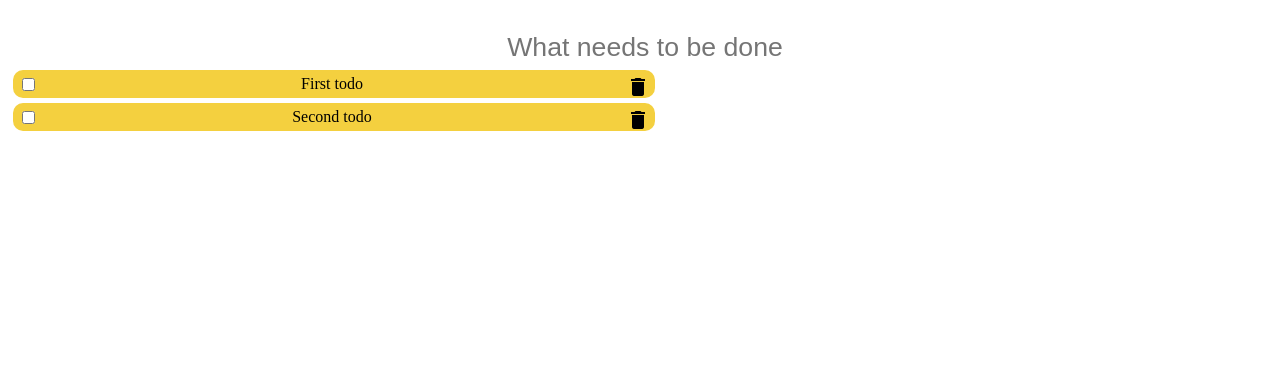
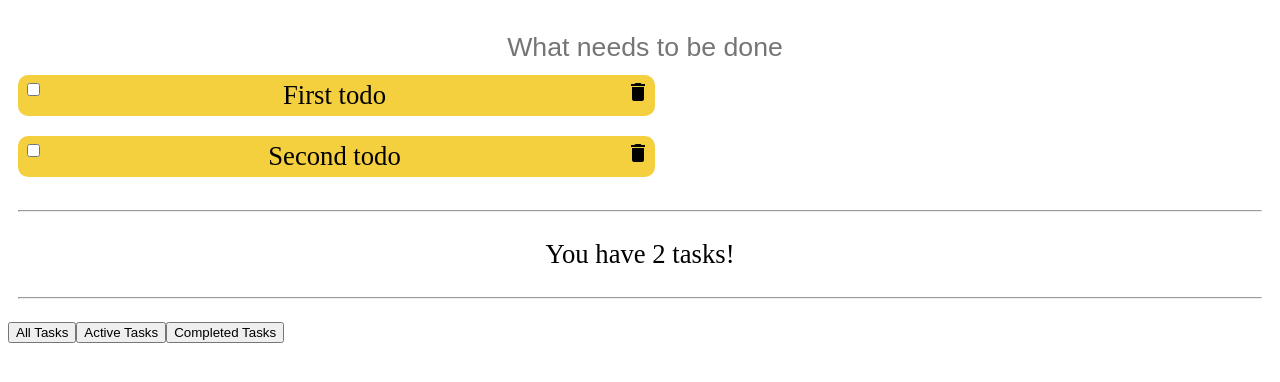
Before and after one commit to vasialeleka/Angular, an Angular app: page / in a window 1280 px wide. Shown: the top 382 px of the page. Built offline with nearby package versions, Linux system fonts and the light colour scheme.

Commit message:
Filter for tasks

```diff
--- a/src/app/components/todo-list/todo-list.component.html
+++ b/src/app/components/todo-list/todo-list.component.html
@@ -2,7 +2,7 @@
  <input type="text" class="todo-input" placeholder="What needs to be done" [(ngModel)]="todoTitle" (keyup.enter)="addTodo()">
 </div>
 
-<div class="containerFor" *ngFor="let todo of todos">
+<div class="containerFor" *ngFor="let todo of todoFilter()">
     <div class="containerList" [ngClass]= "{'completed': todo.completed}">
     <input class="input" type="checkbox" [(ngModel)]="todo.completed">
     <div  *ngIf="!todo.editing; else  editingTodo" class="todo-item-label"  (click)="editTodo(todo)">{{todo.title}}</div>
@@ -13,4 +13,15 @@
      <i class ="material-icons" (click)="deleteTodo(todo.id)">delete</i>
 
 </div>
+
 </div>
+<div class="containerCountOfTasks">
+    <hr>
+  <p class = "countOfTasks"> You have {{sizeList()}} tasks! </p>
+  <hr>
+</div>
+<div class="buttonsFilter">
+    <button (click)="filter='all'">All Tasks</button>
+    <button (click)="filter='active'">Active Tasks</button>
+    <button  (click)="filter='completed'">Completed Tasks</button>
+</div>
--- a/src/app/components/todo-list/todo-list.component.scss
+++ b/src/app/components/todo-list/todo-list.component.scss
@@ -38,6 +38,7 @@ margin : 30px 0px 0px 10px}
 
 }
 .todo-item-label{
+    font-size: 20pt;
     display: inline-block;
 
 
@@ -53,11 +54,12 @@ i.material-icons {
 
 }
 .containerFor{
-
+   padding: 5px;
     text-align: center;
 }
 
 .todo-item-edit{
+    font-size: 20pt;
     padding: 4px;
     border-radius: 10px;
     background: #F4D03F;
@@ -72,3 +74,11 @@ i.material-icons {
         outline: none;
     }
 }
+
+.containerCountOfTasks{
+    margin: 5px;
+    padding: 5px;
+    text-align: center;
+    font-style: normal;
+    font-size: 20pt;
+}
--- a/src/app/components/todo-list/todo-list.component.ts
+++ b/src/app/components/todo-list/todo-list.component.ts
@@ -10,9 +10,11 @@ todos:Todo[];
 todoTitle:string;
 idForTodo: number;
 beforEdit:string;
+filter:string;
   constructor() { }
 
   ngOnInit() {
+    this.filter = 'all';
     this.todoTitle ='';
     this.beforEdit ='';
     this.todos = [{
@@ -60,4 +62,18 @@ beforEdit:string;
   todo.title = this.beforEdit;
   todo.editing = false;
  }
+
+ sizeList():number{
+   return this.todos.filter(todo => !todo.completed).length;
+ }
+
+ todoFilter():Todo[]{
+   if(this.filter ==='all'){
+     return this.todos;
+   } else if (this.filter==='active'){
+     return this.todos.filter(todo => !todo.completed);
+    }else if (this.filter==='completed'){
+      return this.todos.filter(todo => todo.completed);
+     }
+ }
 }
```
